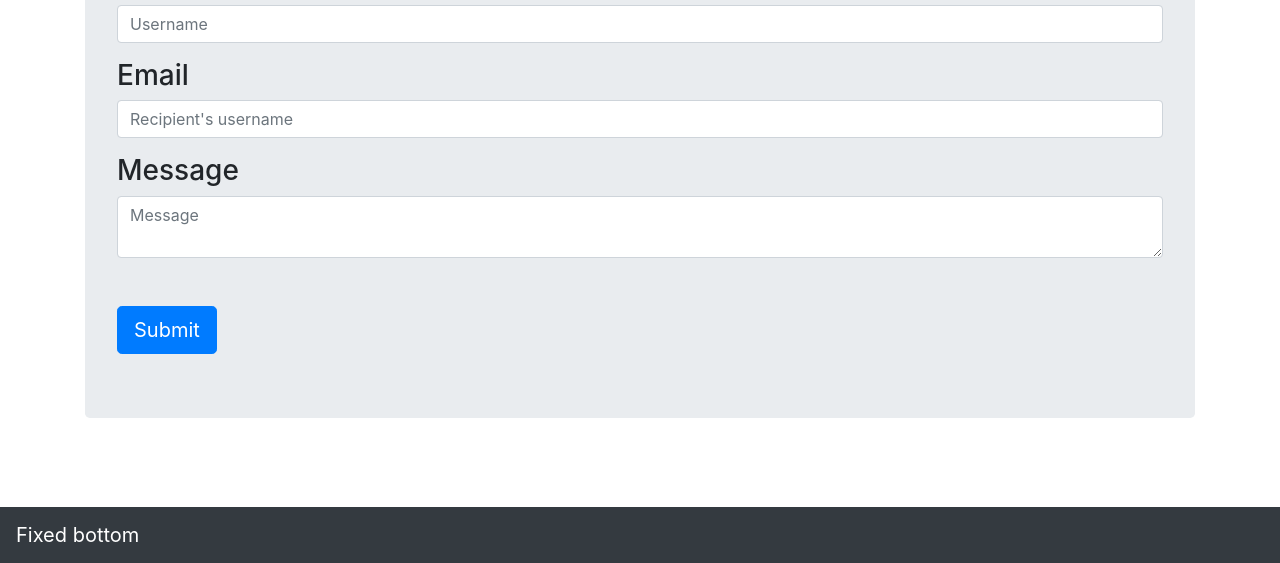
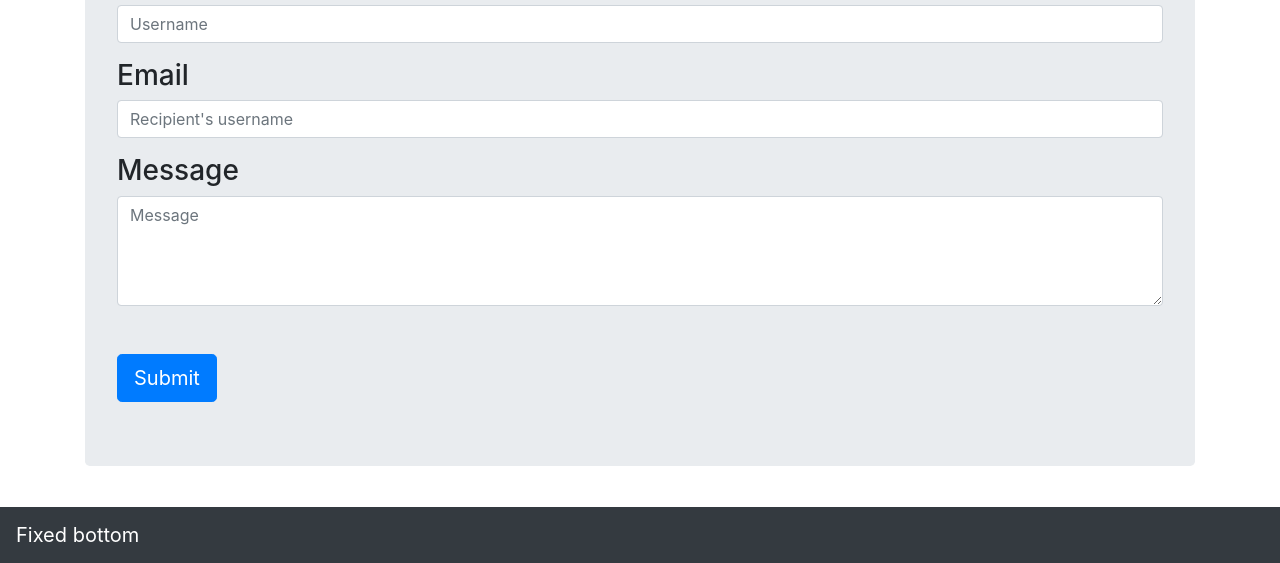
Before and after one commit to mtbishop/02-CSS-bootstrap, a plain HTML site: page contact.html in a window 1280 px wide. Shown: the part 237-800 px from the top of the page. Drawn offline with nearby package versions, Linux system fonts and the light colour scheme.

Commit message:
changed attributes for contact me page

```diff
--- a/contact.html
+++ b/contact.html
@@ -54,7 +54,7 @@
                     </div>
                     <h3>Message</h3>
                     <div class="input-group">
-                        <textarea class="form-control" placeholder="Message" aria-label="With textarea"></textarea>
+                        <textarea class="form-control" rows="4" placeholder="Message" aria-label="With textarea"></textarea>
                     </div>
                     <button type="button" class="btn btn-primary btn-lg mt-5">Submit</button>
                 </div>
```
